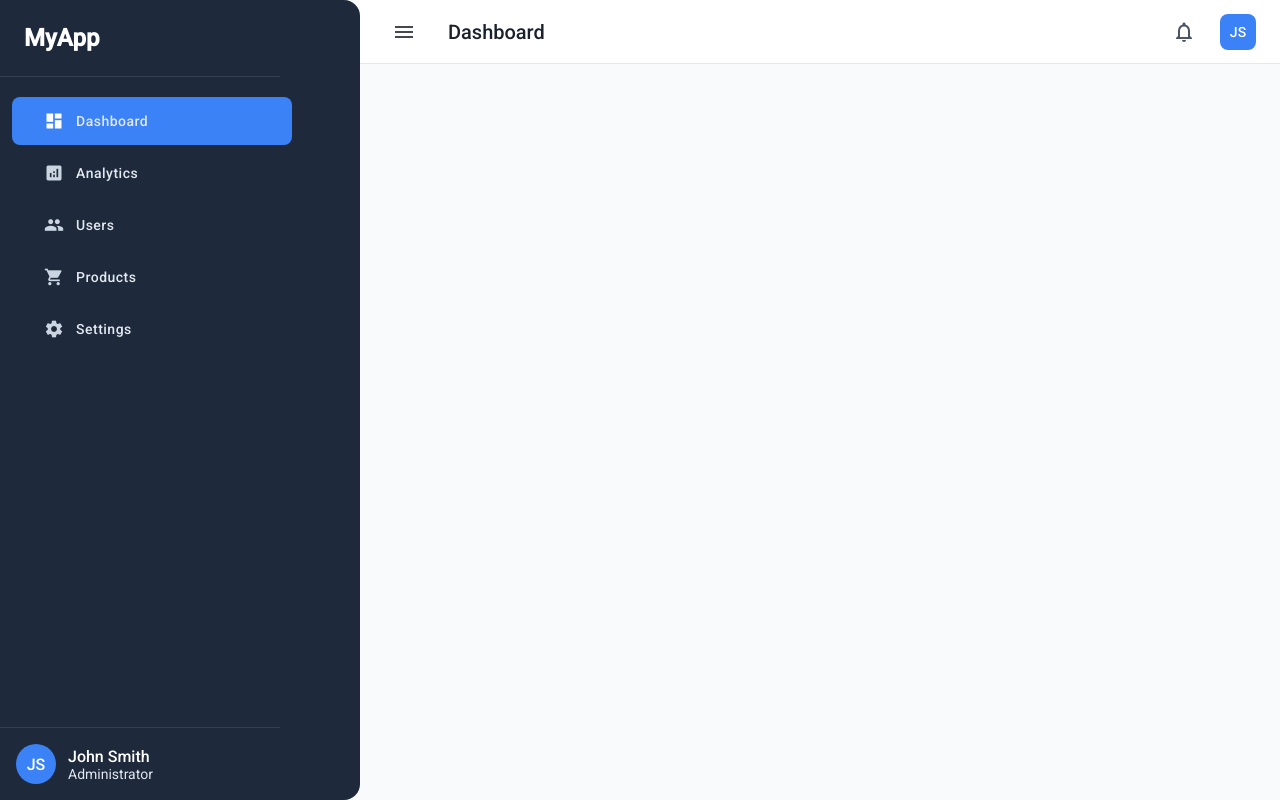
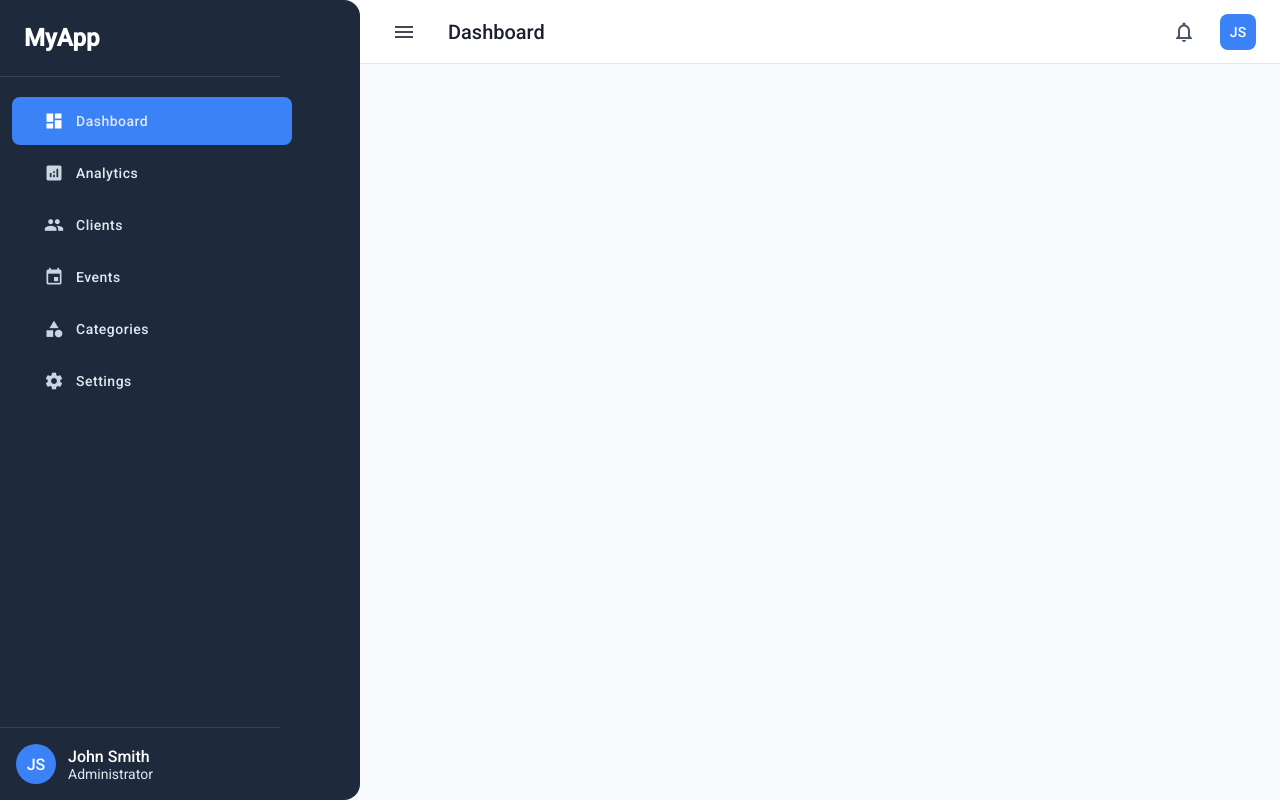
Before and after one commit to oussamasine07/hello-event, an Angular app in the folder frontend/: page /dashboard in a window 1280 px wide. Built offline with nearby package versions, Linux system fonts and the light colour scheme; sample sign-in values are in the browser's storage.

Commit message:
update sidebar links

```diff
--- a/frontend/src/app/components/layouts/dashboard-layout/sidebare/sidebare.component.ts
+++ b/frontend/src/app/components/layouts/dashboard-layout/sidebare/sidebare.component.ts
@@ -20,8 +20,9 @@ export class SidebareComponent {
   menuItems = [
     { icon: 'dashboard', label: 'Dashboard', route: '/dashboard' },
     { icon: 'analytics', label: 'Analytics', route: '/analytics' },
-    { icon: 'people', label: 'Users', route: '/users' },
-    { icon: 'shopping_cart', label: 'Products', route: '/products' },
+    { icon: 'people', label: 'Clients', route: '/dashboard/clients' },
+    { icon: 'event', label: 'Events', route: '/dashboard/events' },
+    { icon: 'category', label: 'Categories', route: '/dashboard/categories' },
     { icon: 'settings', label: 'Settings', route: '/settings' }
   ];
 }
```
